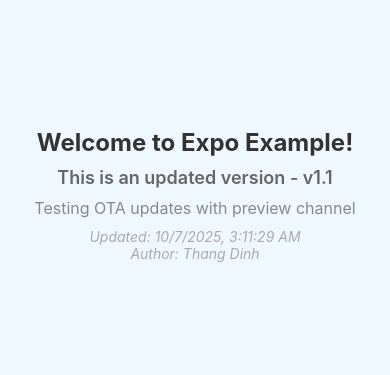
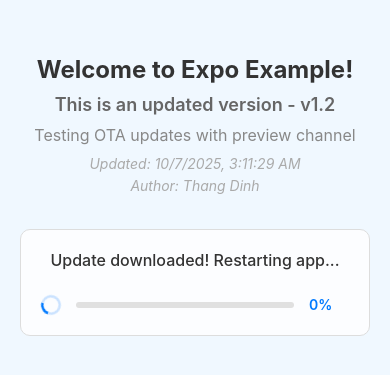
Before and after one commit to ThangD/expo-example, a React Native app: screen / in a window 390 px wide. Shown: the part 227-602 px from the top of the page. Built offline with nearby package versions, Linux system fonts and the light colour scheme.

Commit message:
Add progress ota update

```diff
--- a/App.js
+++ b/App.js
@@ -1,14 +1,94 @@
 import { StatusBar } from 'expo-status-bar';
-import { StyleSheet, Text, View } from 'react-native';
+import { StyleSheet, Text, View, ActivityIndicator, Alert } from 'react-native';
+import * as Updates from 'expo-updates';
+import { useEffect, useState } from 'react';
 
 export default function App() {
+  const [isUpdateAvailable, setIsUpdateAvailable] = useState(false);
+  const [isUpdating, setIsUpdating] = useState(false);
+  const [updateProgress, setUpdateProgress] = useState(0);
+  const [updateStatus, setUpdateStatus] = useState('');
+
+  useEffect(() => {
+    checkForUpdates();
+  }, []);
+
+  const checkForUpdates = async () => {
+    try {
+      if (!Updates.isEnabled) {
+        console.log('Updates are disabled in development mode');
+        return;
+      }
+
+      const update = await Updates.checkForUpdateAsync();
+      if (update.isAvailable) {
+        setIsUpdateAvailable(true);
+        setUpdateStatus('Update available, downloading...');
+        downloadUpdate();
+      } else {
+        setUpdateStatus('App is up to date');
+      }
+    } catch (error) {
+      console.error('Error checking for updates:', error);
+      setUpdateStatus('Error checking for updates');
+    }
+  };
+
+  const downloadUpdate = async () => {
+    try {
+      setIsUpdating(true);
+      setUpdateStatus('Downloading update...');
+
+      const update = await Updates.fetchUpdateAsync({
+        onProgress: (progress) => {
+          const percentage = Math.round(progress.receivedBytes / progress.totalBytes * 100);
+          setUpdateProgress(percentage);
+          setUpdateStatus(`Downloading update... ${percentage}%`);
+        }
+      });
+
+      if (update.isNew) {
+        setUpdateStatus('Update downloaded! Restarting app...');
+        setTimeout(() => {
+          Updates.reloadAsync();
+        }, 1000);
+      }
+    } catch (error) {
+      console.error('Error downloading update:', error);
+      setUpdateStatus('Error downloading update');
+      setIsUpdating(false);
+    }
+  };
+
   return (
     <View style={styles.container}>
       <Text style={styles.title}>Welcome to Expo Example!</Text>
-      <Text style={styles.subtitle}>This is an updated version - v1.1</Text>
+      <Text style={styles.subtitle}>This is an updated version - v1.2</Text>
       <Text style={styles.description}>Testing OTA updates with preview channel</Text>
       <Text style={styles.timestamp}>Updated: {new Date().toLocaleString()}</Text>
       <Text style={styles.timestamp}>Author: Thang Dinh</Text>
+
+      {/* Update Progress Section */}
+      {(isUpdating || updateStatus) && (
+        <View style={styles.updateContainer}>
+          <Text style={styles.updateStatus}>{updateStatus}</Text>
+          {isUpdating && (
+            <View style={styles.progressContainer}>
+              <ActivityIndicator size="small" color="#007AFF" />
+              <View style={styles.progressBar}>
+                <View
+                  style={[
+                    styles.progressFill,
+                    { width: `${updateProgress}%` }
+                  ]}
+                />
+              </View>
+              <Text style={styles.progressText}>{updateProgress}%</Text>
+            </View>
+          )}
+        </View>
+      )}
+
       <StatusBar style="auto" />
     </View>
   );
@@ -44,5 +124,48 @@
     fontSize: 14,
     color: '#aaa',
     fontStyle: 'italic',
+    marginBottom: 5,
+  },
+  updateContainer: {
+    marginTop: 30,
+    width: '100%',
+    alignItems: 'center',
+    padding: 20,
+    backgroundColor: 'rgba(255, 255, 255, 0.8)',
+    borderRadius: 10,
+    borderWidth: 1,
+    borderColor: '#ddd',
+  },
+  updateStatus: {
+    fontSize: 16,
+    marginBottom: 15,
+    color: '#333',
+    textAlign: 'center',
+    fontWeight: '500',
+  },
+  progressContainer: {
+    flexDirection: 'row',
+    alignItems: 'center',
+    width: '100%',
+    marginTop: 10,
+  },
+  progressBar: {
+    flex: 1,
+    height: 6,
+    backgroundColor: '#e0e0e0',
+    borderRadius: 3,
+    overflow: 'hidden',
+    marginHorizontal: 15,
+  },
+  progressFill: {
+    height: '100%',
+    backgroundColor: '#007AFF',
+    borderRadius: 3,
+  },
+  progressText: {
+    fontSize: 14,
+    color: '#007AFF',
+    fontWeight: '600',
+    minWidth: 40,
   },
 });
```
